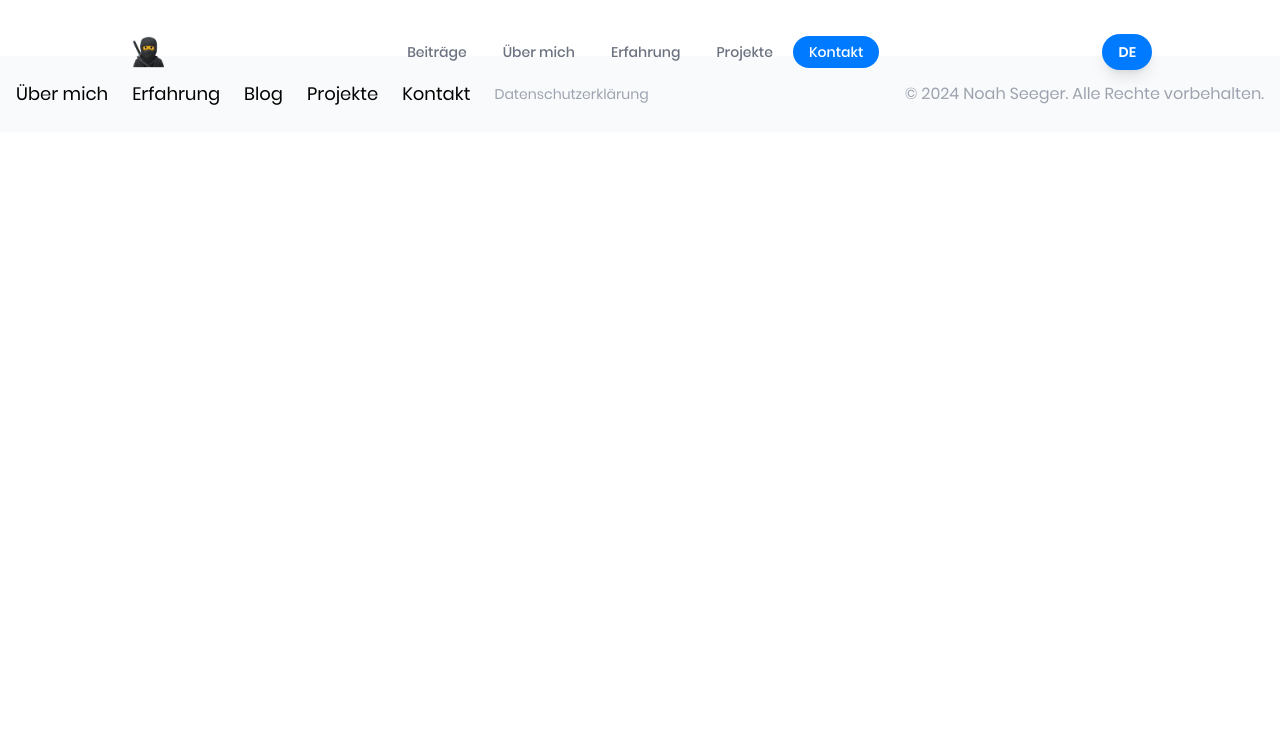
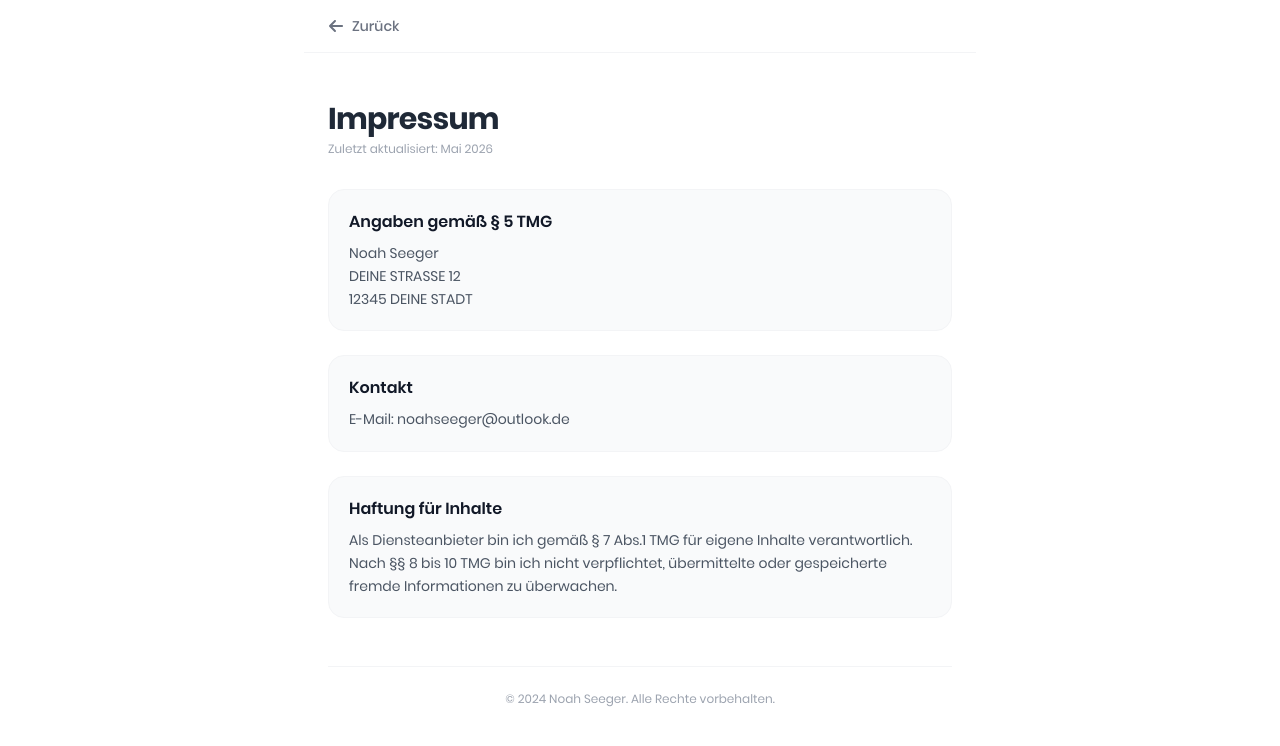
Before and after one commit to NoahSeeger/portfolio, a React (Vite) app: page /impressum in a window 1280 px wide. Shown: the top 746 px of the page. Built offline with nearby package versions, Linux system fonts and the light colour scheme.

Commit message:
legal will be removed

```diff
--- a/src/App.jsx
+++ b/src/App.jsx
@@ -11,6 +11,11 @@ import Footer from "./components/Footer";
 import { BlogIndex, BlogPost } from "./pages/Blog";
 import { getAllPosts } from "./lib/blog";
 import { FaArrowLeft } from "react-icons/fa6";
+import LegalPage from "./pages/Legal";
+
+function LegalPageWrapper({ page }) {
+  return <LegalPage page={page} />;
+}
 
 function Home() {
   return (
@@ -61,17 +66,20 @@ function App() {
 function BlogRoutes() {
   const location = useLocation();
   const isBlog = location.pathname.startsWith("/blog");
+  const isLegal = ["/privacy", "/impressum", "/terms"].includes(location.pathname);
 
   return (
     <>
-      {!isBlog && <Header />}
+      {!isBlog && !isLegal && <Header />}
       <FloatingBackButton />
       <Routes>
         <Route path="/" element={<Home />} />
         <Route path="/blog" element={<BlogIndex />} />
         <Route path="/blog/:slug" element={<BlogPostWrapper />} />
+        <Route path="/privacy" element={<LegalPageWrapper page="privacy" />} />
+        <Route path="/impressum" element={<LegalPageWrapper page="impressum" />} />
       </Routes>
-      {!isBlog && <Footer />}
+      {!isBlog && !isLegal && <Footer />}
     </>
   );
 }
--- a/src/components/Footer.jsx
+++ b/src/components/Footer.jsx
@@ -1,52 +1,26 @@
 import React from "react";
-import { useTranslation } from "react-i18next";
-import { DatenschutzLink } from "./DSGVO";
 import { Link } from "react-router-dom";
+import { FaHeart } from "react-icons/fa6";
 
 function Footer() {
-  const { t } = useTranslation();
   return (
-    <footer className="py-6 bg-gray-50 text-black">
-      <div className="container mx-auto px-4 flex flex-col md:flex-row items-center justify-between">
-        <div className="flex flex-wrap justify-center md:justify-start text-lg gap-6 mb-4 md:mb-0">
-          <FooterLink href="#ABOUT" text={t("footer_about", "Über mich")} />
-          <FooterLink
-            href="#EXPERIENCE"
-            text={t("footer_experience", "Erfahrung")}
-          />
-          <FooterLink
-            href="/blog"
-            text={t("footer_blog", "Blog")}
-            isLink
-          />
-          <FooterLink
-            href="#PROJECTS"
-            text={t("footer_projects", "Projekte")}
-          />
-          <FooterLink href="#CONTACT" text={t("footer_contact", "Kontakt")} />
-          <DatenschutzLink />
-        </div>
-        <div className="text-center md:text-right text-gray-400">
-          {t("footer_copyright", "© 2024 Noah Seeger. All Rights Reserved")}
+    <footer className="py-6 bg-white border-t border-gray-100">
+      <div className="text-center">
+        <p className="text-gray-500 text-sm mb-3">
+          Made with <FaHeart className="inline text-xl text-red-500 mx-1" /> by Noah Seeger
+        </p>
+        <div className="flex justify-center gap-4 text-sm">
+          <Link to="/privacy" className="text-gray-400 hover:text-purple-accent transition-colors">
+            Datenschutz
+          </Link>
+          <span className="text-gray-300">·</span>
+          <Link to="/impressum" className="text-gray-400 hover:text-purple-accent transition-colors">
+            Impressum
+          </Link>
         </div>
       </div>
     </footer>
   );
 }
 
-function FooterLink({ href, text, isLink = false }) {
-  if (isLink) {
-    return (
-      <Link to={href} className="hover:text-gray-400 transition duration-300">
-        {text}
-      </Link>
-    );
-  }
-  return (
-    <a href={href} className="hover:text-gray-400 transition duration-300">
-      {text}
-    </a>
-  );
-}
-
 export default Footer;
--- a/src/components/Header.jsx
+++ b/src/components/Header.jsx
@@ -139,11 +139,24 @@ function Header() {
   return (
     <header className="sticky top-6 z-50 mx-4 md:mx-0 flex justify-center">
       <div
-        className={`w-full max-w-4xl px-4 transition-all duration-300 ${
+        className={`w-full max-w-4xl px-5 py-2 transition-all duration-300 ease-out rounded-2xl backdrop-blur-2xl border border-white/0 ${
+          isCompact ? "bg-transparent" : "bg-white/20"
+        }`}
+        style={
           isCompact
-            ? "border-0 bg-transparent"
-            : "border-2 border-purple-accent/30 backdrop-blur-xl bg-white/30 rounded-full"
-        }`}
+            ? {
+                borderColor: "transparent",
+                background: "transparent",
+                boxShadow: "none",
+              }
+            : {
+                borderColor: "rgba(255,255,255,0.4)",
+                background:
+                  "linear-gradient(135deg, rgba(255,255,255,0.5) 0%, rgba(255,255,255,0.2) 40%, rgba(255,255,255,0.1) 100%)",
+                boxShadow:
+                  "0 8px 32px rgba(124, 58, 237, 0.08), inset 0 1px 0 rgba(255,255,255,0.6), inset 0 -1px 0 rgba(255,255,255,0.1)",
+              }
+        }
       >
         <div className="flex h-14 items-center justify-between">
           <a
@@ -167,7 +180,7 @@ function Header() {
                   className={`relative z-10 transition-colors duration-200 ${
                     activeSection === link.id
                       ? "text-white"
-                      : "text-gray-500 hover:text-gray-700"
+                      : "text-gray-700 hover:text-gray-900"
                   }`}
                 >
                   {link.label}
--- /dev/null
+++ b/src/pages/Legal.jsx
@@ -0,0 +1,100 @@
+import React from "react";
+import { Link } from "react-router-dom";
+import { FaArrowLeft } from "react-icons/fa6";
+
+const LEGAL_SECTIONS = {
+  privacy: {
+    title: "Datenschutzerklärung",
+    lastUpdated: "Mai 2026",
+    content: [
+      {
+        heading: "Verantwortlicher",
+        text: "Noah Seeger, DEINE STRASSE 12, 12345 DEINE STADT. E-Mail: noahseeger@outlook.de", // <-- ADRESSE PFLICHT!
+      },
+      {
+        heading: "Hosting",
+        text: "Diese Website wird bei Netlify (oder Vercel/GitHub - hier anpassen!) gehostet. Beim Aufruf der Seite speichert der Hosting-Anbieter automatisch Daten in sogenannten Server-Logfiles (z.B. IP-Adresse, Browsertyp, Uhrzeit).",
+      },
+      {
+        heading: "Kontakt",
+        text: "Wenn du mir per E-Mail schreibst, werden die übermittelten Daten ausschließlich zur Bearbeitung deiner Anfrage verwendet und danach gelöscht.",
+      },
+      {
+        heading: "Deine Rechte",
+        text: "Du hast das Recht auf kostenlose Auskunft, Berichtigung, Löschung und Einschränkung der Verarbeitung deiner Daten. Bei Fragen wende dich an noahseeger@outlook.de.",
+      },
+    ],
+  },
+  impressum: {
+    title: "Impressum",
+    lastUpdated: "Mai 2026",
+    content: [
+      {
+        heading: "Angaben gemäß § 5 TMG",
+        text: "Noah Seeger \nDEINE STRASSE 12 \n12345 DEINE STADT",
+      },
+      {
+        heading: "Kontakt",
+        text: "E-Mail: noahseeger@outlook.de",
+      },
+      {
+        heading: "Haftung für Inhalte",
+        text: "Als Diensteanbieter bin ich gemäß § 7 Abs.1 TMG für eigene Inhalte verantwortlich. Nach §§ 8 bis 10 TMG bin ich nicht verpflichtet, übermittelte oder gespeicherte fremde Informationen zu überwachen.",
+      },
+    ],
+  },
+};
+
+function LegalPage({ page }) {
+  const data = LEGAL_SECTIONS[page];
+
+  if (!data) {
+    return (
+      <div className="min-h-screen bg-white flex items-center justify-center">
+        <h1 className="text-2xl font-bold text-gray-800">Seite nicht gefunden</h1>
+      </div>
+    );
+  }
+
+  return (
+    <div className="min-h-screen bg-white text-gray-800 relative antialiased">
+      {/* Back button - fest am oberen Rand fixiert, scrollt nicht weg */}
+      <div className="sticky top-0 bg-white/80 backdrop-blur-md z-50 w-full max-w-2xl mx-auto px-6 py-4 border-b border-gray-100 flex items-center">
+        <Link
+          to="/"
+          className="flex items-center gap-2 text-gray-500 hover:text-purple-accent transition-colors"
+        >
+          <FaArrowLeft size={16} />
+          <span className="text-sm font-medium">Zurück</span>
+        </Link>
+      </div>
+
+      {/* Content Container - Sauber zentriert, bricht auf Handys nicht aus */}
+      <div className="max-w-2xl mx-auto px-6 py-12">
+        <h1 className="text-3xl font-bold tracking-tight mb-1">{data.title}</h1>
+        <p className="text-gray-400 text-xs mb-8">Zuletzt aktualisiert: {data.lastUpdated}</p>
+
+        {/* Die Sections nutzen whitespace-pre-line, damit Umbrüche bei der Adresse (\n) funktionieren */}
+        <div className="space-y-6">
+          {data.content.map((section, index) => (
+            <section key={index} className="bg-gray-50 border border-gray-100 rounded-2xl p-5">
+              <h2 className="text-base font-semibold text-gray-900 mb-2">{section.heading}</h2>
+              <p className="text-gray-600 text-sm leading-relaxed whitespace-pre-line">
+                {section.text}
+              </p>
+            </section>
+          ))}
+        </div>
+
+        {/* Footer */}
+        <div className="mt-12 pt-6 border-t border-gray-100">
+          <p className="text-gray-400 text-xs text-center">
+            © {new Date().getFullYear()} Noah Seeger. Alle Rechte vorbehalten.
+          </p>
+        </div>
+      </div>
+    </div>
+  );
+}
+
+export default LegalPage;
```
